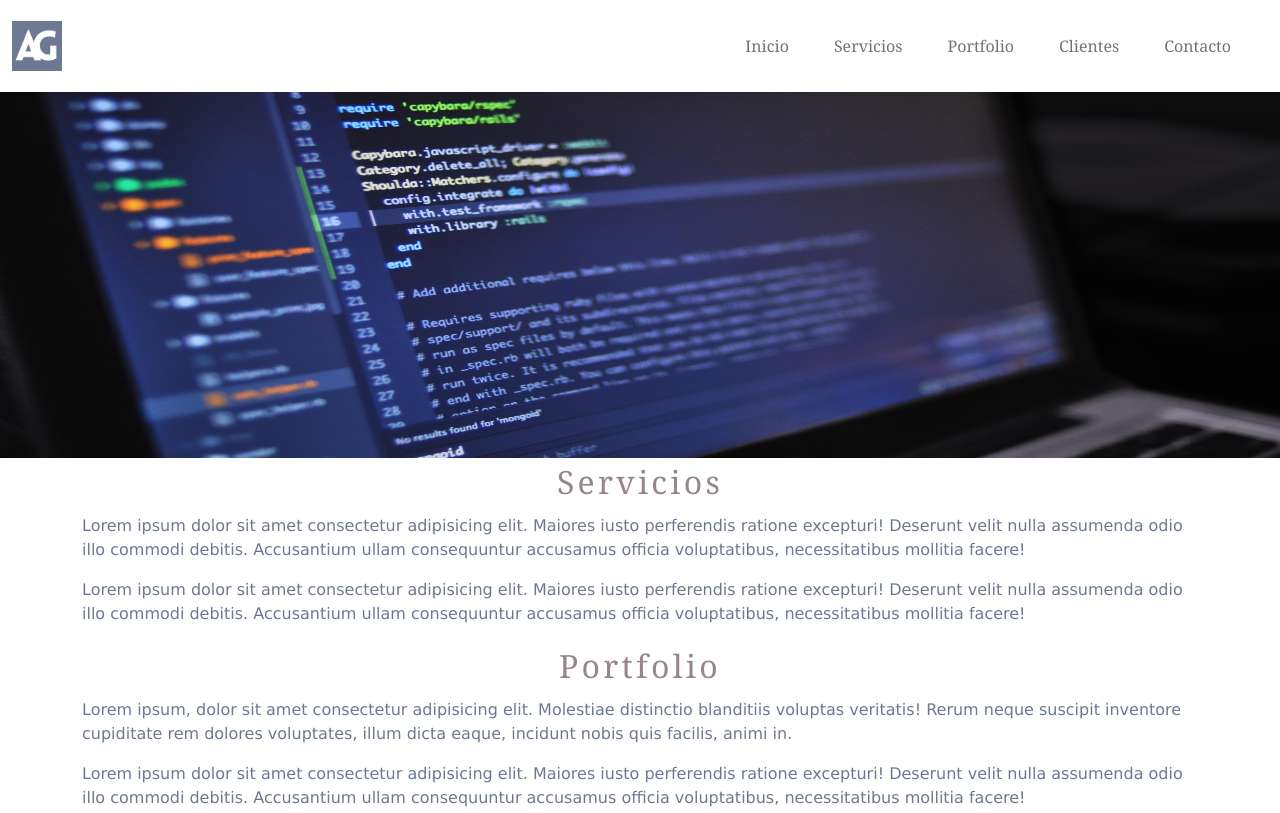
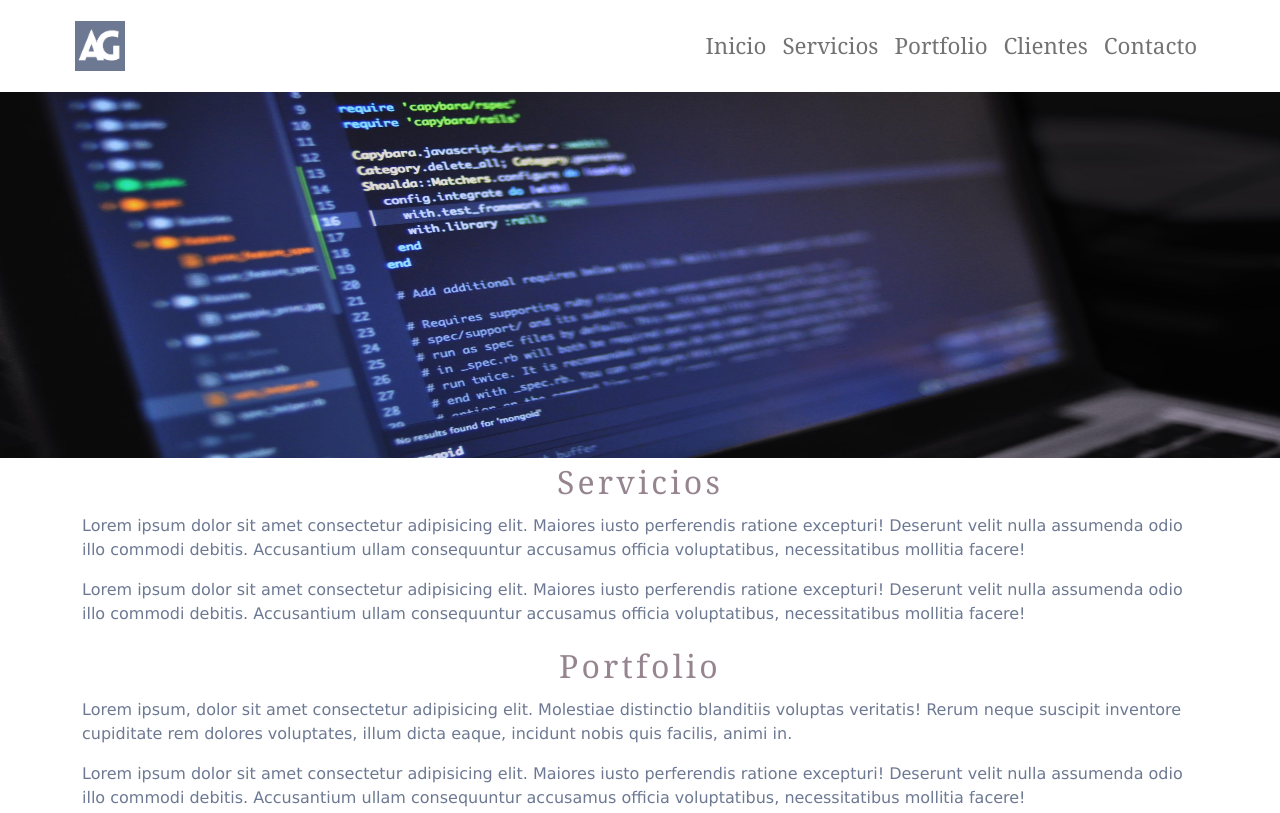
Before and after one commit to andreainesgarcia/Portfolio, a plain HTML site: page index.html in a window 1280 px wide. Shown: the top 813 px of the page. Drawn offline with Linux system fonts and the light colour scheme.

Commit message:
Ubicacion del logo en el encabezado

```diff
--- a/CSS/estilos.css
+++ b/CSS/estilos.css
@@ -34,15 +34,14 @@ header {
   background: white;
 }
 
-.navbar .nav-link {
-  margin-right: 29px;
-  font-family: Georgia, "Times New Roman", Times, serif;
-  color: #96858f;
+.navbar-brand {
+  margin-left: 5%;
 }
 
-.nav-link:hover {
-  padding-bottom: 3px;
-  color: #6d7993;
+.collapse {
+  margin-right: 5%;
+  font-size: 1.4rem;
+  font-family: Georgia, "Times New Roman", Times, serif;
 }
 
 .container {
```
